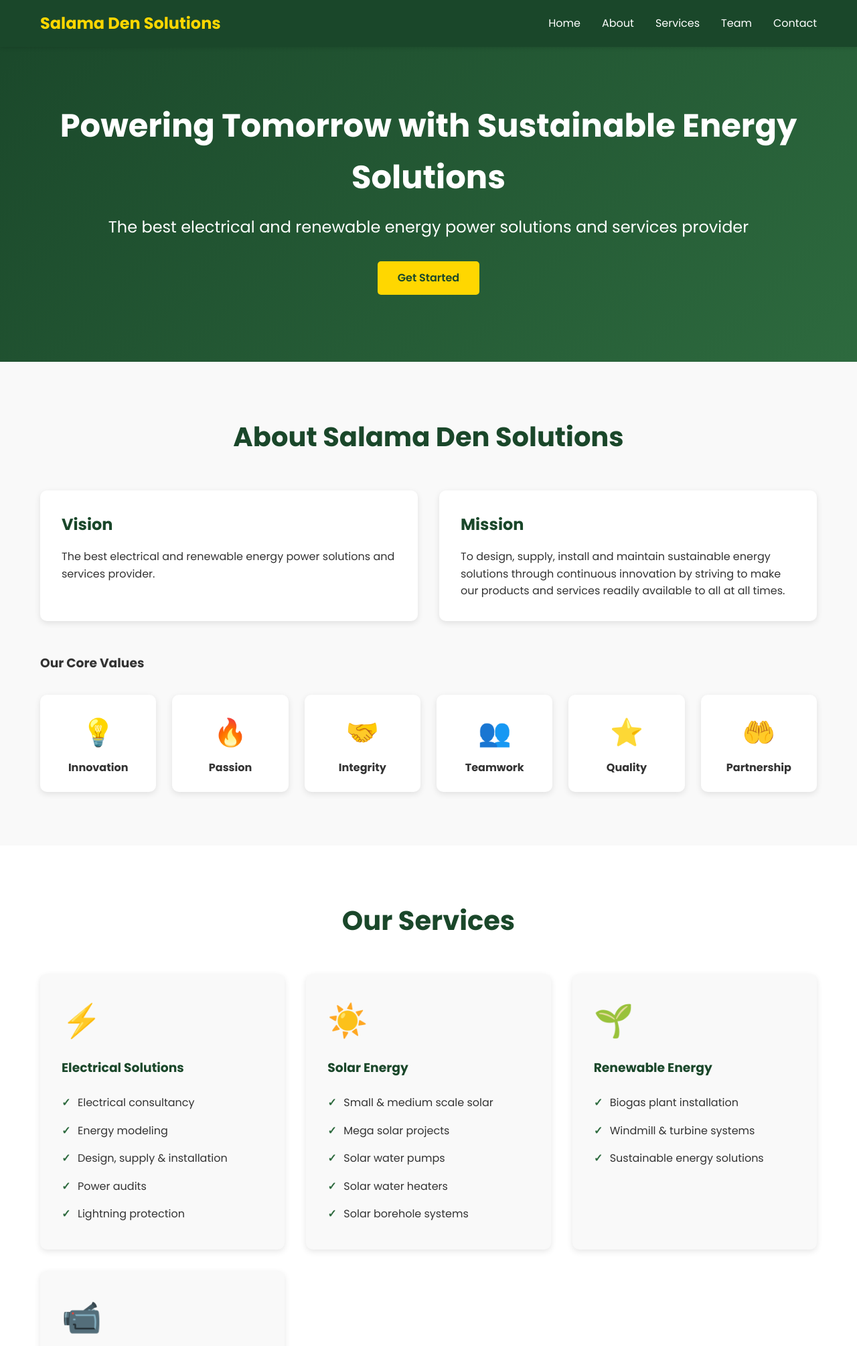
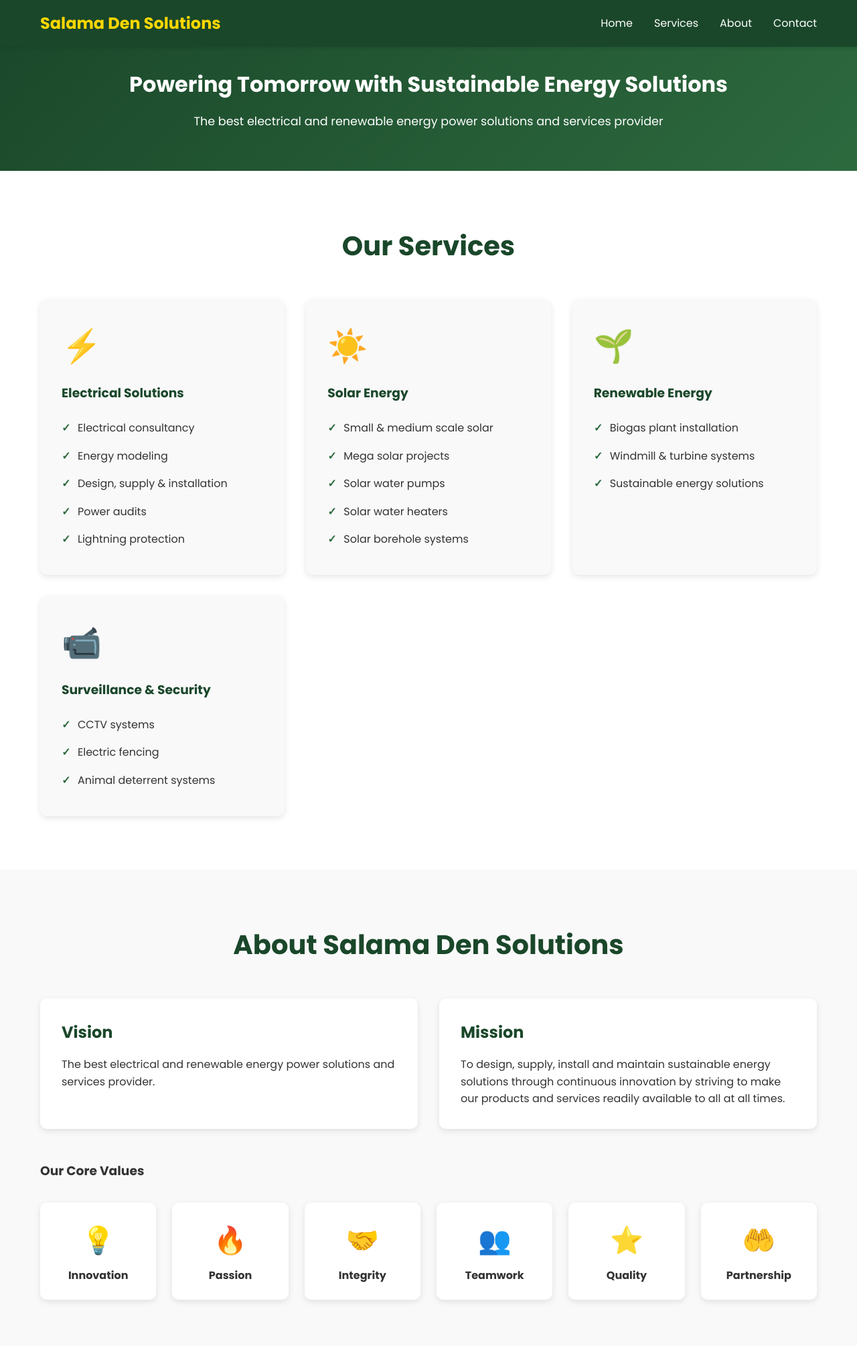
Before and after one commit to opiyo-cyber/salama-den-solutions, a plain HTML site: page index.html in a window 1280 px wide. Shown: the top 2009 px of the page at 67% size. Drawn offline with Linux system fonts and the light colour scheme.

Commit message:
Update layout: reduce hero size, reorder sections, remove team and website link

```diff
--- a/index.html
+++ b/index.html
@@ -14,9 +14,8 @@
             <button class="nav-toggle" id="navToggle"><span></span><span></span><span></span></button>
             <ul class="nav-menu" id="navMenu">
                 <li><a href="#home" class="nav-link">Home</a></li>
+                <li><a href="#services" class="nav-link">Services</a></li>
                 <li><a href="#about" class="nav-link">About</a></li>
-                <li><a href="#services" class="nav-link">Services</a></li>
-                <li><a href="#team" class="nav-link">Team</a></li>
                 <li><a href="#contact" class="nav-link">Contact</a></li>
             </ul>
         </div>
@@ -27,33 +26,6 @@
         <div class="container hero-content">
             <h1 class="hero-title">Powering Tomorrow with Sustainable Energy Solutions</h1>
             <p class="hero-subtitle">The best electrical and renewable energy power solutions and services provider</p>
-            <a href="#contact" class="btn btn-primary">Get Started</a>
-        </div>
-    </section>
-
-    <section id="about" class="about">
-        <div class="container">
-            <h2 class="section-title">About Salama Den Solutions</h2>
-            <div class="vision-mission">
-                <div class="vm-card">
-                    <h4>Vision</h4>
-                    <p>The best electrical and renewable energy power solutions and services provider.</p>
-                </div>
-                <div class="vm-card">
-                    <h4>Mission</h4>
-                    <p>To design, supply, install and maintain sustainable energy solutions through continuous innovation by striving to make our products and services readily available to all at all times.</p>
-                </div>
-            </div>
-
-            <h3>Our Core Values</h3>
-            <div class="values-grid">
-                <div class="value-card"><div class="value-icon">💡</div><h4>Innovation</h4></div>
-                <div class="value-card"><div class="value-icon">🔥</div><h4>Passion</h4></div>
-                <div class="value-card"><div class="value-icon">🤝</div><h4>Integrity</h4></div>
-                <div class="value-card"><div class="value-icon">👥</div><h4>Teamwork</h4></div>
-                <div class="value-card"><div class="value-icon">⭐</div><h4>Quality</h4></div>
-                <div class="value-card"><div class="value-icon">🤲</div><h4>Partnership</h4></div>
-            </div>
         </div>
     </section>
 
@@ -105,17 +77,28 @@
         </div>
     </section>
 
-    <section id="team" class="team">
+    <section id="about" class="about">
         <div class="container">
-            <h2 class="section-title">Our Team</h2>
-            <div class="team-grid">
-                <div class="team-card"><div class="team-photo">JO</div><h3>Janet Owen</h3><p>Managing Director</p></div>
-                <div class="team-card"><div class="team-photo">ML</div><h3>Maurice Luyingwa</h3><p>Chief Operation Officer</p></div>
-                <div class="team-card"><div class="team-photo">JJ</div><h3>Joel Juma</h3><p>Business Development Manager</p></div>
-                <div class="team-card"><div class="team-photo">SM</div><h3>Eng. Stephen Muhatia</h3><p>Technical Manager</p></div>
-                <div class="team-card"><div class="team-photo">AN</div><h3>Annabel Ndinda Kamalu</h3><p>Chief Marketing Officer</p></div>
-                <div class="team-card"><div class="team-photo">PA</div><h3>Eng. Purity Adhiambo</h3><p>Solar Chamber Manager</p></div>
-                <div class="team-card"><div class="team-photo">DK</div><h3>Eng. David Kato</h3><p>Training Manager</p></div>
+            <h2 class="section-title">About Salama Den Solutions</h2>
+            <div class="vision-mission">
+                <div class="vm-card">
+                    <h4>Vision</h4>
+                    <p>The best electrical and renewable energy power solutions and services provider.</p>
+                </div>
+                <div class="vm-card">
+                    <h4>Mission</h4>
+                    <p>To design, supply, install and maintain sustainable energy solutions through continuous innovation by striving to make our products and services readily available to all at all times.</p>
+                </div>
+            </div>
+
+            <h3>Our Core Values</h3>
+            <div class="values-grid">
+                <div class="value-card"><div class="value-icon">💡</div><h4>Innovation</h4></div>
+                <div class="value-card"><div class="value-icon">🔥</div><h4>Passion</h4></div>
+                <div class="value-card"><div class="value-icon">🤝</div><h4>Integrity</h4></div>
+                <div class="value-card"><div class="value-icon">👥</div><h4>Teamwork</h4></div>
+                <div class="value-card"><div class="value-icon">⭐</div><h4>Quality</h4></div>
+                <div class="value-card"><div class="value-icon">🤲</div><h4>Partnership</h4></div>
             </div>
         </div>
     </section>
@@ -129,10 +112,6 @@
                         <h3>📞 Phone</h3>
                         <p>0728 995 929 | 0746 464 066</p>
                         <p>0716 250 355 | 0721 635 875</p>
-                    </div>
-                    <div class="contact-card">
-                        <h3>🌐 Website</h3>
-                        <p><a href="http://www.salamaden.org">www.salamaden.org</a></p>
                     </div>
                 </div>
                 <div class="contact-form">
--- a/styles.css
+++ b/styles.css
@@ -73,20 +73,20 @@
 .hero {
     background: linear-gradient(135deg, #1a472a 0%, #2d6a3e 100%);
     color: white;
-    padding: 150px 0 100px;
+    padding: 100px 0 60px;
     text-align: center;
     position: relative;
 }
 
 .hero-title {
-    font-size: 3rem;
+    font-size: 2rem;
     margin-bottom: 1rem;
     animation: fadeInUp 1s;
 }
 
 .hero-subtitle {
-    font-size: 1.5rem;
-    margin-bottom: 2rem;
+    font-size: 1.1rem;
+    margin-bottom: 0;
     animation: fadeInUp 1.2s;
 }
 
```
